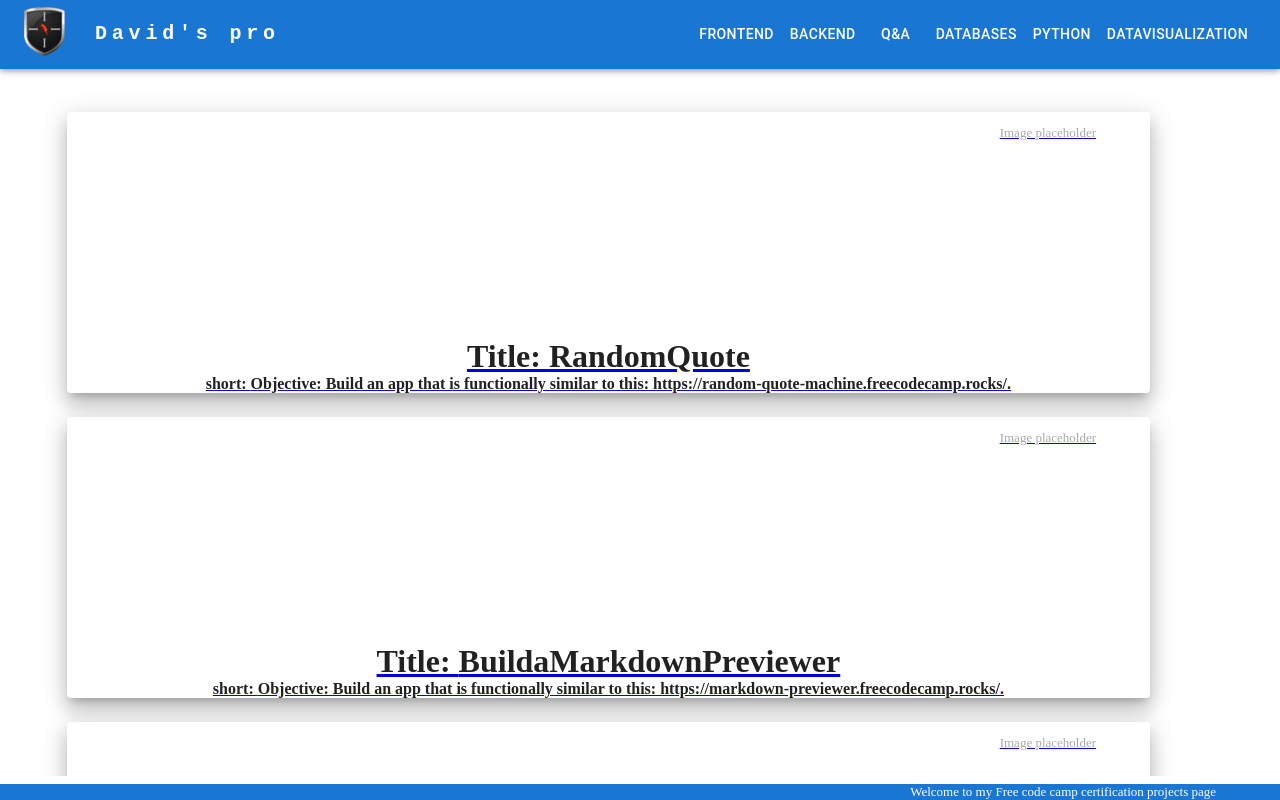
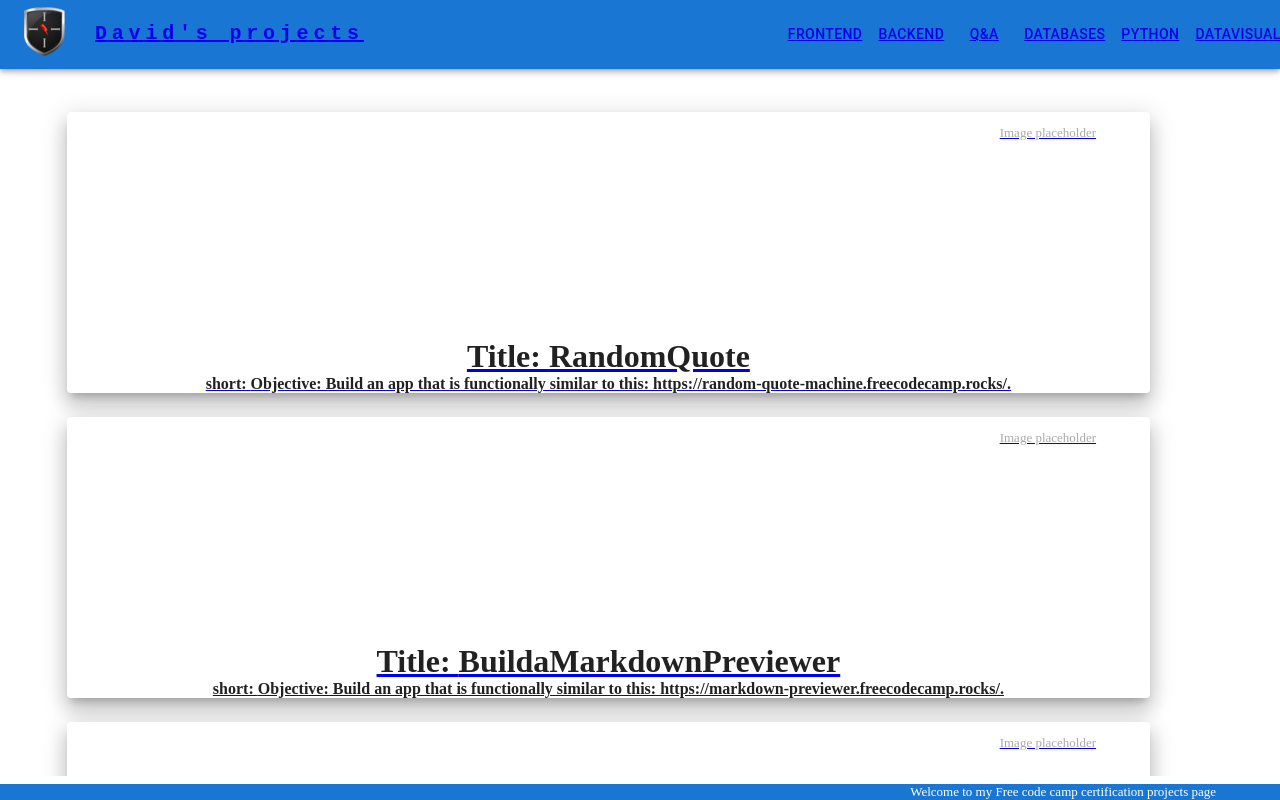
Before and after one commit to iisblitz/certifications, a React (Create React App) app: page /certifications/FrontEnd in a window 1280 px wide. Built offline with nearby package versions, Linux system fonts and the light colour scheme.

Commit message:
fixed navbar

```diff
--- a/package.json
+++ b/package.json
@@ -13,12 +13,13 @@
     "@testing-library/jest-dom": "^5.17.0",
     "@testing-library/react": "^13.4.0",
     "@testing-library/user-event": "^13.5.0",
+    "ajax": "^0.0.4",
     "axios": "^1.6.0",
     "gh-pages": "^6.0.0",
     "isomorphic-dompurify": "^1.9.0",
     "marked": "^9.1.5",
     "react": "^18.2.0",
-    "react-d3": "^0.4.0",
+    "react-d3-library": "^1.1.8",
     "react-dom": "^18.2.0",
     "react-router-dom": "^6.17.0",
     "react-scripts": "5.0.1",
--- a/src/components/Cards.js
+++ b/src/components/Cards.js
@@ -7,7 +7,7 @@ class Cards extends React.Component{
     render(){
     return(
 
-        <Link to={`/FrontEnd/${this.props.props.name}`} key={this.props.props.id} className="Cards">
+        <Link to={`/${this.props.props.certification}/${this.props.props.name}`} key={this.props.props.id} className="Cards">
             <Box className="Cards">
                 <Paper elevation = {13} className="Cards">
                     <p className="ImageEx">Image placeholder</p>
--- a/src/components/NavBar.js
+++ b/src/components/NavBar.js
@@ -31,14 +31,15 @@ function ResponsiveAppBar() {
     <AppBar position="fixed">
       <Container maxWidth="xl">
         <Toolbar disableGutters sx={{display:"flex", justifyContent: "space-between"}}>
-          <Link to="http://localhost:3000/certifications">
+          <Link to="./">
           <img src={logo} alt="logo"style={{marginRight:30}}/>
           </Link>
+          <Link to="./">
           <Typography
             variant="h6"
             noWrap
             component="a"
-            href="#app-bar-with-responsive-menu"
+            href="./"
             sx={{
               mr: 2,
               display: { xs: 'none', md: 'flex' },
@@ -51,6 +52,7 @@ function ResponsiveAppBar() {
           >
             David's projects
           </Typography>
+          </Link>
 
           <Box sx={{ flexGrow: 1, display: { xs: 'flex', md: 'none' } }}>
             <IconButton
@@ -98,7 +100,7 @@ function ResponsiveAppBar() {
             variant="h5"
             noWrap
             component="a"
-            href="#app-bar-with-responsive-menu"
+            href="./"
             sx={{
               mr: 2,
               display: { xs: 'flex', md: 'none' },
@@ -119,7 +121,9 @@ function ResponsiveAppBar() {
                   onClick={handleCloseNavMenu}
                   sx={{ my: 2, color: 'white', display: 'block' }}
                 >
+                  <Link to={`${page}`}>
                   {page}
+                  </Link>
                 </Button>
             ))}
           </Box>
--- a/src/database.js
+++ b/src/database.js
@@ -1,6 +1,6 @@
 const DB = [{
     id:1,
-    certification: "Frontend Technologies",
+    certification: "FrontEnd",
     name:"RandomQuote",
     shortDescription: "Objective: Build an app that is functionally similar to this: https://random-quote-machine.freecodecamp.rocks/.",
     Description: "Fulfill the below user stories and get all of the tests to pass. /n Use whichever libraries or APIs you need. Give it your own personal style.You can use any mix of HTML, JavaScript, CSS, Bootstrap, SASS, React, Redux, and jQuery to complete this project. You should use a frontend framework (like React for example) because this section is about learning frontend frameworks. Additional technologies not listed above are not recommended and using them is at your own risk. We are looking at supporting other frontend frameworks like Angular and Vue, but they are not currently supported. We will accept and try to fix all issue reports that use the suggested technology stack for this project. /n Happy coding!",
@@ -21,7 +21,7 @@ const DB = [{
 },
 {
     id:2,
-    certification: "Frontend Technologies",
+    certification: "FrontEnd",
     name:"BuildaMarkdownPreviewer",
     shortDescription: "Objective: Build an app that is functionally similar to this: https://markdown-previewer.freecodecamp.rocks/.",
     Description: "Fulfill the below user stories and get all of the tests to pass. Use whichever libraries or APIs you need. Give it your own personal style. /n You can use any mix of HTML, JavaScript, CSS, Bootstrap, SASS, React, Redux, and jQuery to complete this project. You should use a frontend framework (like React for example) because this section is about learning frontend frameworks. Additional technologies not listed above are not recommended and using them is at your own risk. We are looking at supporting other frontend frameworks like Angular and Vue, but they are not currently supported. We will accept and try to fix all issue reports that use the suggested technology stack for this project. Happy coding!",
@@ -38,7 +38,7 @@ const DB = [{
 },
 {
     id:3,
-    certification: "Frontend Technologies",
+    certification: "FrontEnd",
     name:"DrumMachine",
     shortDescription: "Build an app that is functionally similar to this: https://drum-machine.freecodecamp.rocks/.",
     Description: "Fulfill the below user stories and get all of the tests to pass. Use whichever libraries or APIs you need. Give it your own personal style.<br/> You can use any mix of HTML, JavaScript, CSS, Bootstrap, SASS, React, Redux, and jQuery to complete this project. You should use a frontend framework (like React for example) because this section is about learning frontend frameworks. Additional technologies not listed above are not recommended and using them is at your own risk. We are looking at supporting other frontend frameworks like Angular and Vue, but they are not currently supported. We will accept and try to fix all issue reports that use the suggested technology stack for this project. Happy coding!",
@@ -55,7 +55,7 @@ const DB = [{
 },
 {
     id:4,
-    certification: "Frontend Technologies",
+    certification: "FrontEnd",
     name:"JavaScriptCalculator",
     shortDescription: "Objective: Build an app that is functionally similar to this: https://javascript-calculator.freecodecamp.rocks/.",
     Description: "Fulfill the below user stories and get all of the tests to pass. Use whichever libraries or APIs you need. Give it your own personal style. </br> You can use any mix of HTML, JavaScript, CSS, Bootstrap, SASS, React, Redux, and jQuery to complete this project. You should use a frontend framework (like React for example) because this section is about learning frontend frameworks. Additional technologies not listed above are not recommended and using them is at your own risk. We are looking at supporting other frontend frameworks like Angular and Vue, but they are not currently supported. We will accept and try to fix all issue reports that use the suggested technology stack for this project. Happy coding!",
@@ -80,7 +80,7 @@ const DB = [{
 },
 {
     id:5,
-    certification: "Frontend Technologies",
+    certification: "FrontEnd",
     name:"Pomodoro",
     shortDescription: "Objective: Build an app that is functionally similar to this: https://25--5-clock.freecodecamp.rocks.",
     Description: "Fulfill the below user stories and get all of the tests to pass. Use whichever libraries or APIs you need. Give it your own personal style./n    You can use any mix of HTML, JavaScript, CSS, Bootstrap, SASS, React, Redux, and jQuery to complete this project. You should use a frontend framework (like React for example) because this section is about learning frontend frameworks. Additional technologies not listed above are not recommended and using them is at your own risk. We are looking at supporting other frontend frameworks like Angular and Vue, but they are not currently supported. We will accept and try to fix all issue reports that use the suggested technology stack for this project. Happy coding!",
@@ -119,7 +119,7 @@ const DB = [{
 {
     id:1,
     certification: "DataVisualization",
-    name:"GDP",
+    name:"Head",
     shortDescription: "Objective: Build an app that is functionally similar to this: https://bar-chart.freecodecamp.rocks.",
     Description: "Fulfill the below user stories and get all of the tests to pass. Use whichever libraries or APIs you need. Give it your own personal style./br    You can use HTML, JavaScript, CSS, and the D3 svg-based visualization library. The tests require axes to be generated using the D3 axis property, which automatically generates ticks along the axis. These ticks are required for passing the D3 tests because their positions are used to determine alignment of graphed elements. You will find information about generating axes at https://github.com/d3/d3/blob/master/API.md#axes-d3-axis. Required DOM elements are queried on the moment of each test. If you use a frontend framework (like Vue for example), the test results may be inaccurate for dynamic content. We hope to accommodate them eventually, but these frameworks are not currently supported for D3 projects.",
     UserStories:[
--- a/src/index.js
+++ b/src/index.js
@@ -5,7 +5,7 @@ import ReactDOM from 'react-dom/client';
 import FrontEnd from './pages/FrontEnd'
 import NavBar from "./components/NavBar";
 import Footer from "./components/Footer";
-import GDP from "./pages/DataVisualization/GDP"
+import Head from "./pages/DataVisualization/Head"
 import Pomodoro from "./pages/FrontEnd/Pomodoro"
 import DrumMachine from "./pages/FrontEnd/DrumMachine"
 import RandomQuote from "./pages/FrontEnd/RandomQuote"
@@ -34,7 +34,7 @@ root.render(
 
     {/*data visualization projects directory */}
     <Route path="/DataVisualization" element={<DataVisualization/>}/>
-    <Route path="/DataVisualization/GDP" element={<GDP/>}/>
+    <Route path="/DataVisualization/Head" element={<Head/>}/>
   </Routes>
   <Footer/>
   </Router>
--- /dev/null
+++ b/src/pages/DataVisualization/Head.js
@@ -0,0 +1,46 @@
+import {useEffect, useState} from "react"
+
+function Head() {
+    const [error, setError] = useState(null);
+    const [isLoaded, setIsLoaded] = useState(false);
+    const [items, setItems] = useState([]);
+
+    // Note: the empty deps array [] means
+    // this useEffect will run once
+    // similar to componentDidMount()
+    useEffect(() => {
+      fetch("https://api.example.com/items")
+        .then(res => res.json())
+        .then(
+          (result) => {
+            setIsLoaded(true);
+            setItems(result);
+          },
+          // Note: it's important to handle errors here
+          // instead of a catch() block so that we don't swallow
+          // exceptions from actual bugs in components.
+          (error) => {
+            setIsLoaded(true);
+            setError(error);
+          }
+        )
+    }, [])
+
+    if (error) {
+      return <div>Error: {error.message}</div>;
+    } else if (!isLoaded) {
+      return <div>Loading...</div>;
+    } else {
+      return (
+        <ul>
+          {items.map(item => (
+            <li key={item.id}>
+              {item.name} {item.price}
+            </li>
+          ))}
+        </ul>
+      );
+    }
+  }
+
+  export default Head
--- a/src/pages/FrontEnd.js
+++ b/src/pages/FrontEnd.js
@@ -5,7 +5,7 @@ import  Cards  from "../components/Cards"
 const FrontEnd = () => {
     return (
     <div className="Categories">
-    {DB.filter(e=>e.certification === "Frontend Technologies").map(e => <Cards props={e} key={e.id}/>)}
+    {DB.filter(e=>e.certification === "FrontEnd").map(e => <Cards props={e} key={e.id}/>)}
     </div>
 );
 }
```
Also changed, not shown: src/pages/DataVisualization/GDP.js (deleted, +0 -9 lines), 1 other file (tests, documents, lock files or other folders). Lines whose indentation alone changed are shown as unchanged.
